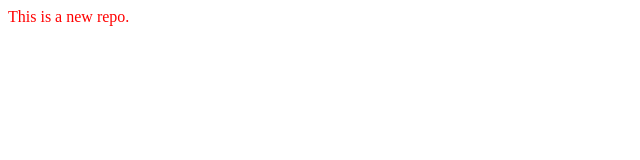
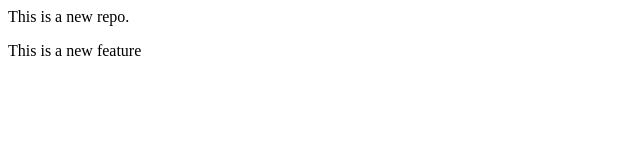
Before and after one commit to RAJGUPTA1027/localrepo, a plain HTML site: page index.html in a window 1280 px wide. Shown: the whole page, without its empty margins (0-640 px from the left). Drawn offline with Linux system fonts and the light colour scheme.

Commit message:
Add new feature

```diff
--- a/index.html
+++ b/index.html
@@ -1,2 +1,2 @@
 <p>This is a new repo.</p>
-<link rel="stylesheet" href="style.css">
+<p>This is a new feature</p>
```
